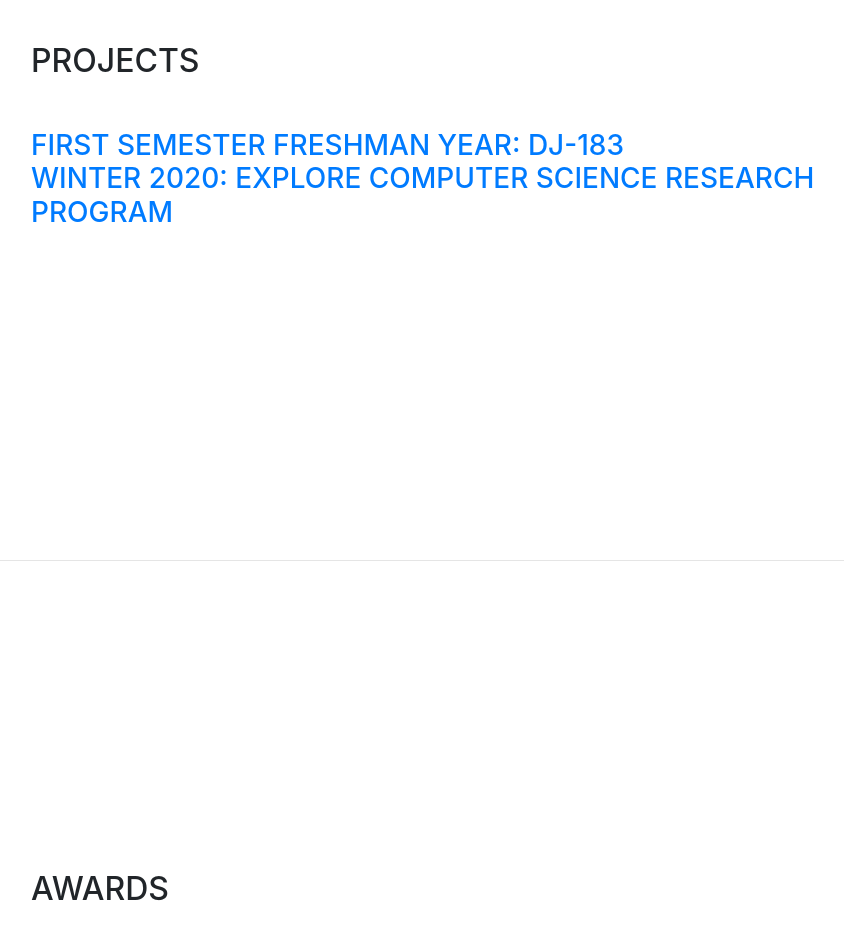
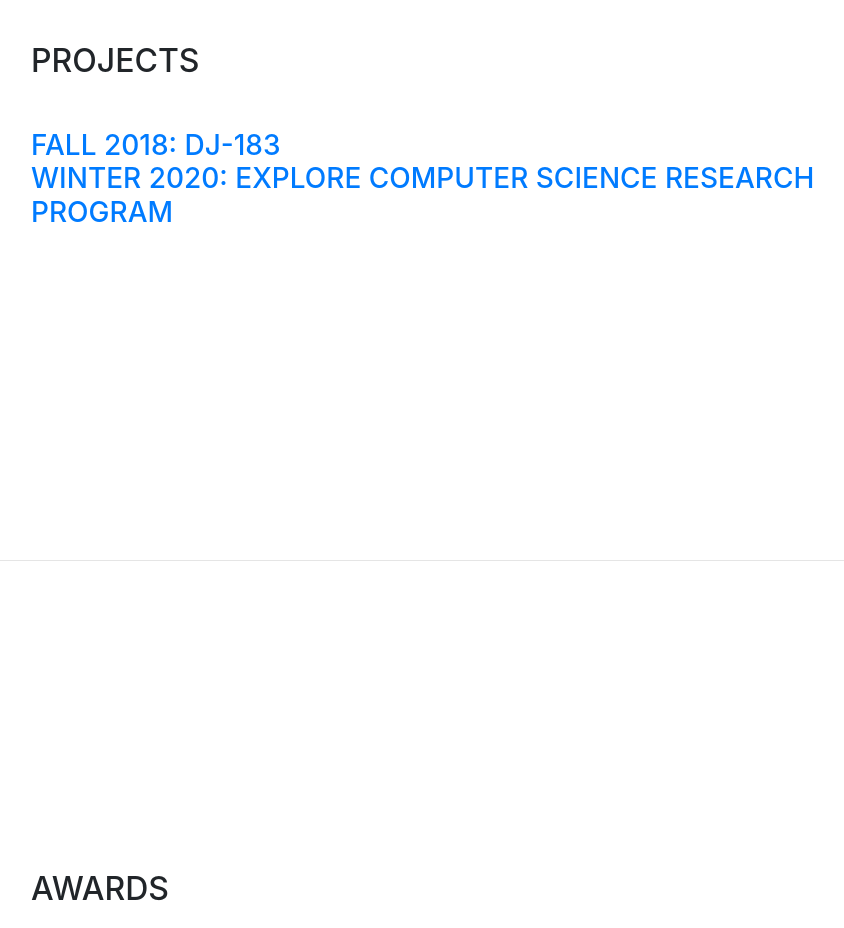
Before and after one commit to leighadennis/leigh.io, a website with bundled scripts: page index.html in a window 1280 px wide. Shown: the part 4120-5048 px from the top of the page, without its empty margins (289-1133 px from the left). Built offline with nearby package versions, Linux system fonts and the light colour scheme; a web font is replaced by a local one.

Commit message:
Update index.html
aesthetic change

```diff
--- a/index.html
+++ b/index.html
@@ -275,7 +275,7 @@
               <div class="resume-content mr-auto">
                 <h3 class="mb-0">
                 <span class="text-primary"></span>
-                  <a href="https://joyboy.herokuapp.com">First Semester Freshman Year: DJ-183</a>
+                  <a href="https://joyboy.herokuapp.com">Fall 2018: DJ-183</a>
                 </h3>
                 <h3 class="mb-0">
                 <span class="text-primary"></span>
```
